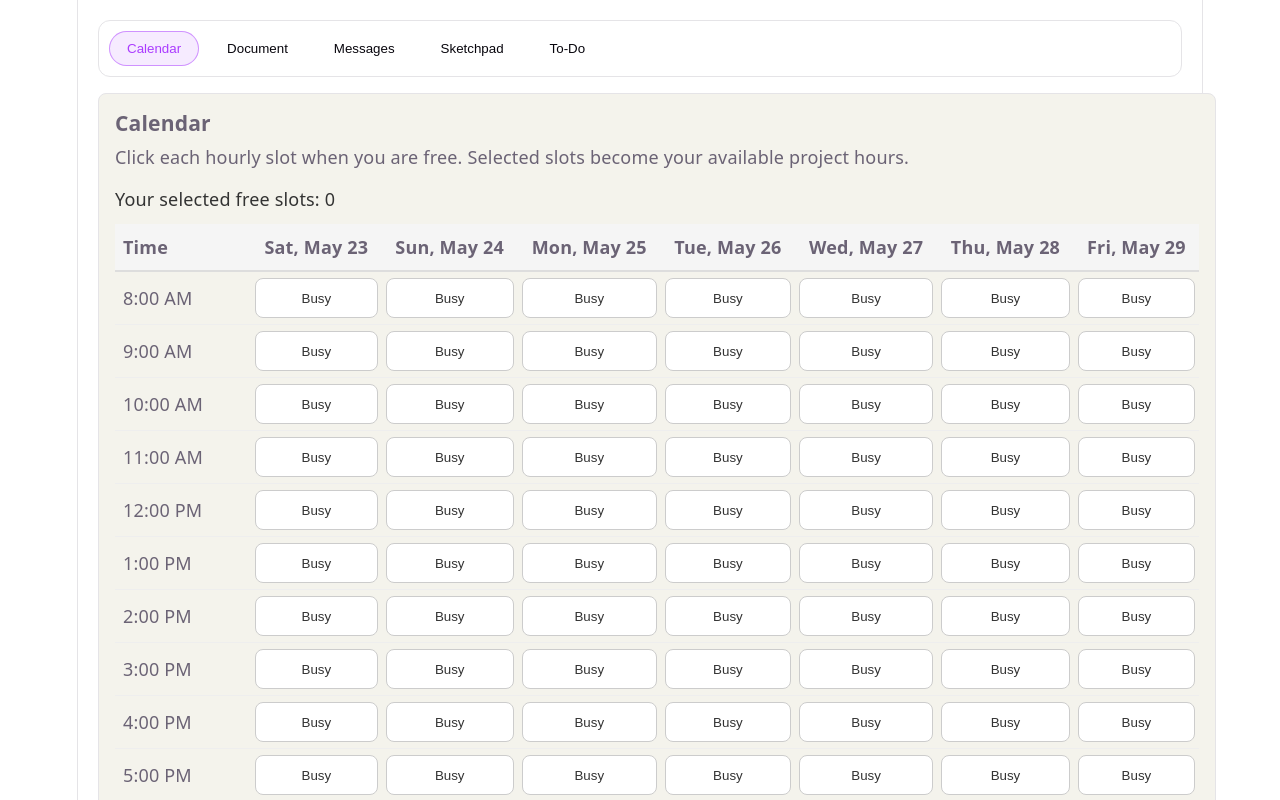
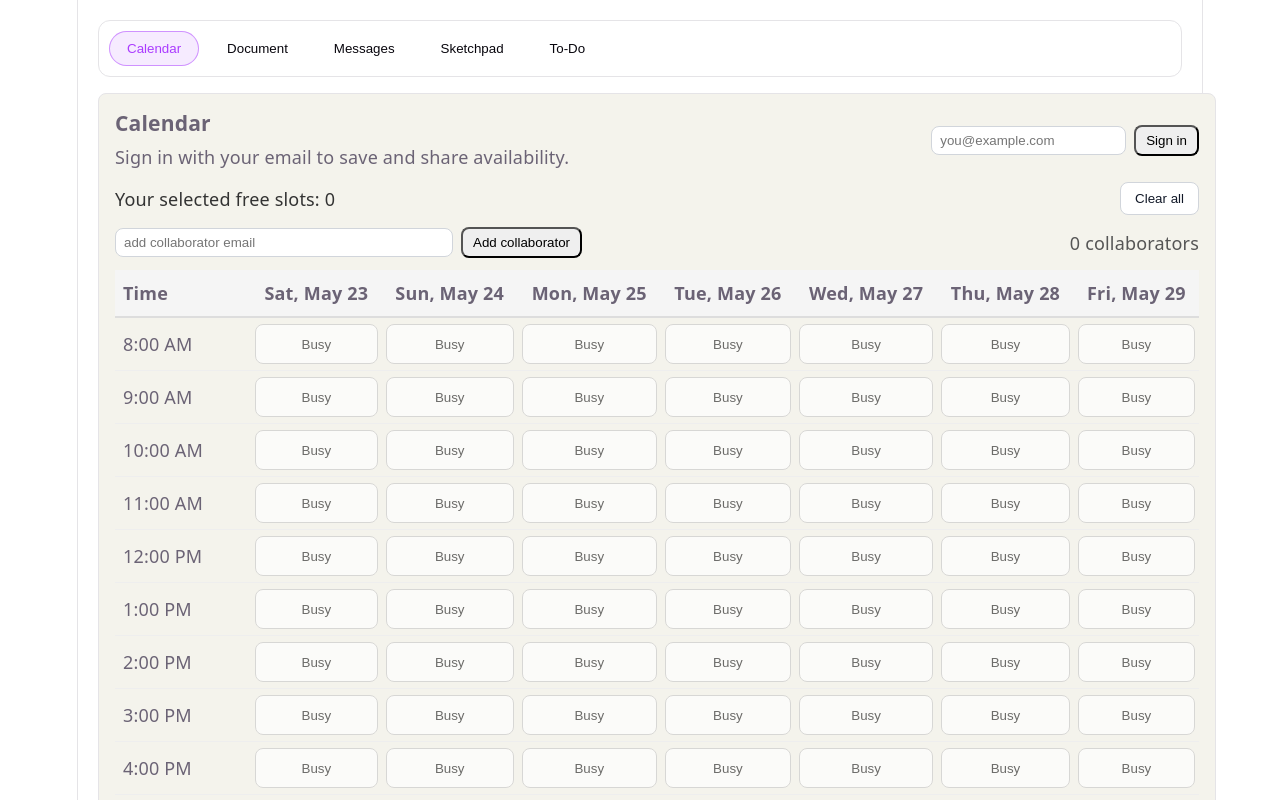
Before and after one commit to sorenbaca-tech/sendr, a React (Vite) app in the folder hackproject1/hackathon-project-1/: page / in a window 1280 px wide. Both pictures are taken after a click on the tab "Calendar". Shown: the top 800 px of the page. Built offline with nearby package versions, Linux system fonts and the light colour scheme.

Commit message:
calendar emails

```diff
--- a/hackproject1/hackathon-project-1/src/components/Calendar.jsx
+++ b/hackproject1/hackathon-project-1/src/components/Calendar.jsx
@@ -1,3 +1,4 @@
+
 import React, { useEffect, useMemo, useState } from 'react'
 
 const hourLabels = Array.from({ length: 12 }, (_, index) => {
@@ -6,24 +7,115 @@ const hourLabels = Array.from({ length: 12 }, (_, index) => {
   return { hour, label }
 })
 
-const STORAGE_KEY = 'calendar-selected-slots'
+const STORAGE_KEY_PREFIX = 'calendar-selected-slots:'
+const CURRENT_EMAIL_KEY = 'calendar-current-email'
+const COLLABS_KEY = 'calendar-collaborators'
+
+function storageKeyForEmail(email) {
+  return `${STORAGE_KEY_PREFIX}${email}`
+}
 
 export default function Calendar() {
-  const [selectedSlots, setSelectedSlots] = useState(() => {
-    if (typeof window === 'undefined') {
-      return {}
+  const [currentEmail, setCurrentEmail] = useState(() => {
+    if (typeof window === 'undefined') return ''
+    try {
+      return window.localStorage.getItem(CURRENT_EMAIL_KEY) || ''
+    } catch {
+      return ''
+    }
+  })
+
+  const [selectedSlots, setSelectedSlots] = useState({})
+  const [collaborators, setCollaborators] = useState(() => {
+    if (typeof window === 'undefined') return []
+    try {
+      const raw = window.localStorage.getItem(COLLABS_KEY)
+      return raw ? JSON.parse(raw) : []
+    } catch {
+      return []
+    }
+  })
+
+  const [collabAvailability, setCollabAvailability] = useState({})
+
+  const [today, setToday] = useState(() => new Date())
+
+  useEffect(() => {
+    const now = new Date()
+    const nextMidnight = new Date(now)
+    nextMidnight.setHours(24, 0, 0, 0)
+    const timeout = window.setTimeout(() => setToday(new Date()), nextMidnight.getTime() - now.getTime())
+
+    return () => window.clearTimeout(timeout)
+  }, [])
+
+  // Load current user's slots when email changes
+  useEffect(() => {
+    if (!currentEmail) {
+      setSelectedSlots({})
+      return
     }
 
     try {
-      const stored = window.localStorage.getItem(STORAGE_KEY)
-      return stored ? JSON.parse(stored) : {}
+      const raw = window.localStorage.getItem(storageKeyForEmail(currentEmail))
+      setSelectedSlots(raw ? JSON.parse(raw) : {})
     } catch {
-      return {}
+      setSelectedSlots({})
+    }
+    try {
+      window.localStorage.setItem(CURRENT_EMAIL_KEY, currentEmail)
+    } catch {}
+  }, [currentEmail])
+
+  // Persist collaborators list
+  useEffect(() => {
+    try {
+      window.localStorage.setItem(COLLABS_KEY, JSON.stringify(collaborators))
+    } catch {}
+  }, [collaborators])
+
+  // Load collaborators' availability whenever collaborators change
+  useEffect(() => {
+    const map = {}
+    collaborators.forEach(email => {
+      try {
+        const raw = window.localStorage.getItem(storageKeyForEmail(email))
+        map[email] = raw ? JSON.parse(raw) : {}
+      } catch {
+        map[email] = {}
       }
     })
+    setCollabAvailability(map)
+  }, [collaborators])
+
+  // Listen for other tabs updating availability
+  useEffect(() => {
+    function handleStorage(e) {
+      if (!e.key) return
+      if (e.key.startsWith(STORAGE_KEY_PREFIX)) {
+        const email = e.key.slice(STORAGE_KEY_PREFIX.length)
+        try {
+          const parsed = e.newValue ? JSON.parse(e.newValue) : {}
+          if (email === currentEmail) setSelectedSlots(parsed)
+          if (collaborators.includes(email)) {
+            setCollabAvailability(prev => ({ ...prev, [email]: parsed }))
+          }
+        } catch {}
+      }
+      if (e.key === COLLABS_KEY) {
+        try {
+          const parsed = e.newValue ? JSON.parse(e.newValue) : []
+          setCollaborators(parsed)
+        } catch {}
+      }
+    }
+
+    window.addEventListener('storage', handleStorage)
+    return () => window.removeEventListener('storage', handleStorage)
+  }, [currentEmail, collaborators])
 
   const days = useMemo(() => {
-    const start = new Date()
+    const start = new Date(today)
     return Array.from({ length: 7 }, (_, index) => {
       const date = new Date(start)
       date.setDate(start.getDate() + index)
@@ -35,84 +127,124 @@ export default function Calendar() {
       })
       return { key, label }
     })
-  }, [])
-
-  const otherUsers = useMemo(() => {
-    const [monday, tuesday, wednesday, thursday, friday, saturday, sunday] = days.map(d => d.key)
-    return [
-      {
-        name: 'Alex',
-        availability: new Set([
-          `${monday}-9`,
-          `${monday}-10`,
-          `${tuesday}-14`,
-          `${wednesday}-11`,
-          `${thursday}-16`,
-          `${friday}-10`,
-          `${saturday}-9`,
-          `${sunday}-13`,
-        ]),
-      },
-      {
-        name: 'Riley',
-        availability: new Set([
-          `${monday}-12`,
-          `${tuesday}-11`,
-          `${tuesday}-15`,
-          `${wednesday}-9`,
-          `${thursday}-10`,
-          `${friday}-14`,
-          `${sunday}-16`,
-        ]),
-      },
-      {
-        name: 'Jordan',
-        availability: new Set([
-          `${monday}-8`,
-          `${wednesday}-13`,
-          `${wednesday}-14`,
-          `${thursday}-9`,
-          `${friday}-11`,
-          `${friday}-12`,
-          `${saturday}-15`,
-        ]),
-      },
-    ]
-  }, [days])
+  }, [today])
 
   const toggleSlot = (dayKey, hour) => {
+    if (!currentEmail) return
     const slotKey = `${dayKey}-${hour}`
     setSelectedSlots(prev => {
-      const next = {
-        ...prev,
-        [slotKey]: !prev[slotKey],
+      const next = { ...prev, [slotKey]: !prev[slotKey] }
+      try {
+        window.localStorage.setItem(storageKeyForEmail(currentEmail), JSON.stringify(next))
+      } catch {}
+      return next
+    })
   }
 
-      if (typeof window !== 'undefined') {
+  const clearAll = () => {
+    if (!currentEmail) return
+    setSelectedSlots({})
     try {
-          window.localStorage.setItem(STORAGE_KEY, JSON.stringify(next))
-        } catch {
-          // Ignore write errors in private mode or restricted environments
-        }
+      window.localStorage.removeItem(storageKeyForEmail(currentEmail))
+    } catch {}
   }
 
+  const signIn = (email) => {
+    setCurrentEmail(email.trim().toLowerCase())
+  }
+
+  const signOut = () => {
+    setCurrentEmail('')
+  }
+
+  const addCollaborator = (email) => {
+    const normalized = email.trim().toLowerCase()
+    if (!normalized) return
+    if (collaborators.includes(normalized) || normalized === currentEmail) return
+    setCollaborators(prev => [...prev, normalized])
+  }
+
+  const removeCollaborator = (email) => {
+    setCollaborators(prev => prev.filter(e => e !== email))
+    setCollabAvailability(prev => {
+      const next = { ...prev }
+      delete next[email]
       return next
     })
   }
 
   const selectedCount = Object.values(selectedSlots).filter(Boolean).length
 
+  const [signInInput, setSignInInput] = useState('')
+  const [collabInput, setCollabInput] = useState('')
+
   return (
     <section className="component-card" style={{ padding: '16px', minWidth: '100%' }}>
-      <div style={{ marginBottom: '16px' }}>
+      <div style={{ marginBottom: '12px', display: 'flex', gap: '12px', alignItems: 'center' }}>
+        <div>
           <h3 style={{ margin: '0 0 8px 0' }}>Calendar</h3>
           <p style={{ margin: 0 }}>
-          Click each hourly slot when you are free. Selected slots become your available project hours.
+            Sign in with your email to save and share availability.
           </p>
         </div>
+        <div style={{ marginLeft: 'auto', display: 'flex', gap: '8px', alignItems: 'center' }}>
+          {currentEmail ? (
+            <div style={{ display: 'flex', gap: '8px', alignItems: 'center' }}>
+              <div style={{ fontSize: '0.95rem', color: '#111' }}>{currentEmail}</div>
+              <button onClick={signOut} style={{ padding: '6px 10px', borderRadius: 8 }}>Sign out</button>
+            </div>
+          ) : (
+            <div style={{ display: 'flex', gap: '8px', alignItems: 'center' }}>
+              <input
+                value={signInInput}
+                onChange={e => setSignInInput(e.target.value)}
+                placeholder="you@example.com"
+                style={{ padding: '6px 8px', borderRadius: 8, border: '1px solid #d1d5db' }}
+              />
+              <button
+                onClick={() => { signIn(signInInput); setSignInInput('') }}
+                style={{ padding: '6px 10px', borderRadius: 8 }}
+              >
+                Sign in
+              </button>
+            </div>
+          )}
+        </div>
+      </div>
 
-      <div style={{ marginBottom: '12px', color: '#333', fontWeight: 500 }}>
+      <div style={{ display: 'flex', alignItems: 'center', justifyContent: 'space-between', marginBottom: '12px' }}>
+        <div style={{ color: '#333', fontWeight: 500 }}>
           Your selected free slots: {selectedCount}
+        </div>
+        <div style={{ display: 'flex', gap: 8, alignItems: 'center' }}>
+          <button
+            type="button"
+            onClick={clearAll}
+            style={{
+              padding: '8px 14px',
+              borderRadius: '8px',
+              border: '1px solid #d1d5db',
+              background: '#fff',
+              color: '#111827',
+              cursor: 'pointer',
+            }}
+          >
+            Clear all
+          </button>
+        </div>
+      </div>
+
+      <div style={{ marginBottom: '12px', display: 'flex', gap: '8px', alignItems: 'center' }}>
+        <input
+          value={collabInput}
+          onChange={e => setCollabInput(e.target.value)}
+          placeholder="add collaborator email"
+          style={{ padding: '6px 8px', borderRadius: 8, border: '1px solid #d1d5db', flex: '0 0 320px' }}
+        />
+        <button onClick={() => { addCollaborator(collabInput); setCollabInput('') }} style={{ padding: '6px 10px', borderRadius: 8 }}>
+          Add collaborator
+        </button>
+        <div style={{ marginLeft: 'auto', color: '#555' }}>{collaborators.length} collaborators</div>
       </div>
 
       <div style={{ overflowX: 'auto', marginBottom: '24px' }}>
@@ -175,10 +307,11 @@ export default function Calendar() {
                           borderRadius: '8px',
                           background: isSelected ? '#3b82f6' : '#fff',
                           color: isSelected ? '#fff' : '#333',
-                          cursor: 'pointer',
-                          transition: 'background 150ms ease, transform 150ms ease',
+                          cursor: currentEmail ? 'pointer' : 'not-allowed',
+                          opacity: currentEmail ? 1 : 0.7,
                         }}
                         aria-pressed={isSelected}
+                        disabled={!currentEmail}
                       >
                         {isSelected ? 'Free' : 'Busy'}
                       </button>
@@ -199,9 +332,12 @@ export default function Calendar() {
       </div>
 
       <div style={{ display: 'grid', gap: '18px' }}>
-        {otherUsers.map(user => (
+        {collaborators.map(email => {
+          const availability = collabAvailability[email] || {}
+          const displayName = email.split('@')[0]
+          return (
             <div
-            key={user.name}
+              key={email}
               style={{
                 border: '1px solid #e5e7eb',
                 borderRadius: '12px',
@@ -209,8 +345,12 @@ export default function Calendar() {
                 background: '#fbfbfb',
               }}
             >
-            <div style={{ marginBottom: '10px', fontWeight: 600, color: '#111' }}>
-              {user.name}
+              <div style={{ marginBottom: '8px', display: 'flex', alignItems: 'center', justifyContent: 'space-between' }}>
+                <div style={{ fontWeight: 600, color: '#111' }}>{displayName}</div>
+                <div style={{ display: 'flex', gap: 8 }}>
+                  <div style={{ fontSize: '0.85rem', color: '#6b7280' }}>{email}</div>
+                  <button onClick={() => removeCollaborator(email)} style={{ padding: '6px 8px', borderRadius: 8 }}>Remove</button>
+                </div>
               </div>
               <div style={{ overflowX: 'auto' }}>
                 <table style={{ borderCollapse: 'collapse', width: '100%', minWidth: '720px' }}>
@@ -246,7 +386,7 @@ export default function Calendar() {
                   </thead>
                   <tbody>
                     {hourLabels.map(({ hour, label }) => (
-                    <tr key={`${user.name}-${hour}`}>
+                      <tr key={`${email}-${hour}`}>
                         <td
                           style={{
                             padding: '8px 6px',
@@ -258,9 +398,9 @@ export default function Calendar() {
                           {label}
                         </td>
                         {days.map(day => {
-                        const isFree = user.availability.has(`${day.key}-${hour}`)
+                          const isFree = !!availability[`${day.key}-${hour}`]
                           return (
-                          <td key={`${user.name}-${day.key}-${hour}`} style={{ padding: '6px 4px', borderBottom: '1px solid #eee' }}>
+                            <td key={`${email}-${day.key}-${hour}`} style={{ padding: '6px 4px', borderBottom: '1px solid #eee' }}>
                               <div
                                 style={{
                                   width: '100%',
@@ -285,7 +425,8 @@ export default function Calendar() {
                 </table>
               </div>
             </div>
-        ))}
+          )
+        })}
       </div>
     </section>
   )
```
Lines whose indentation alone changed are shown as unchanged.
